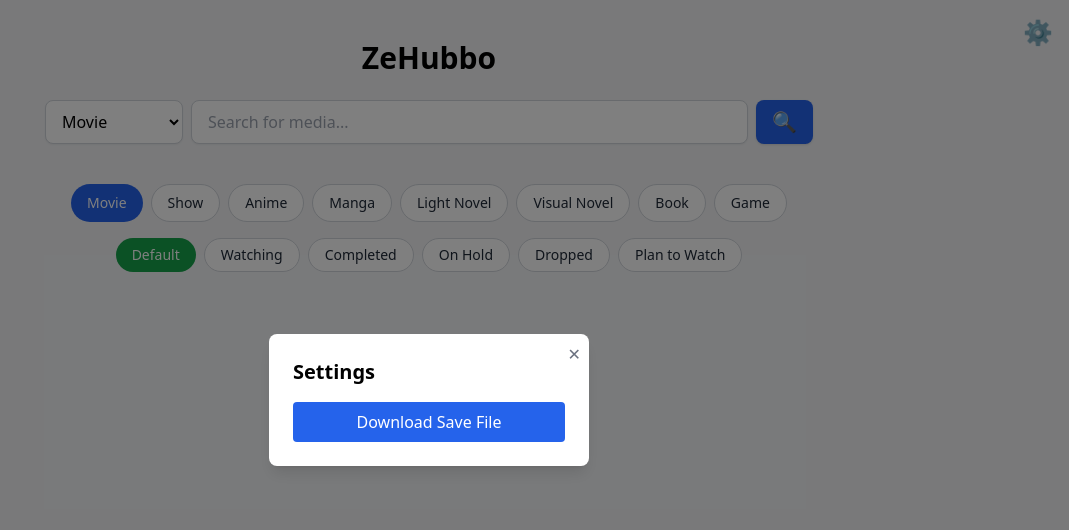
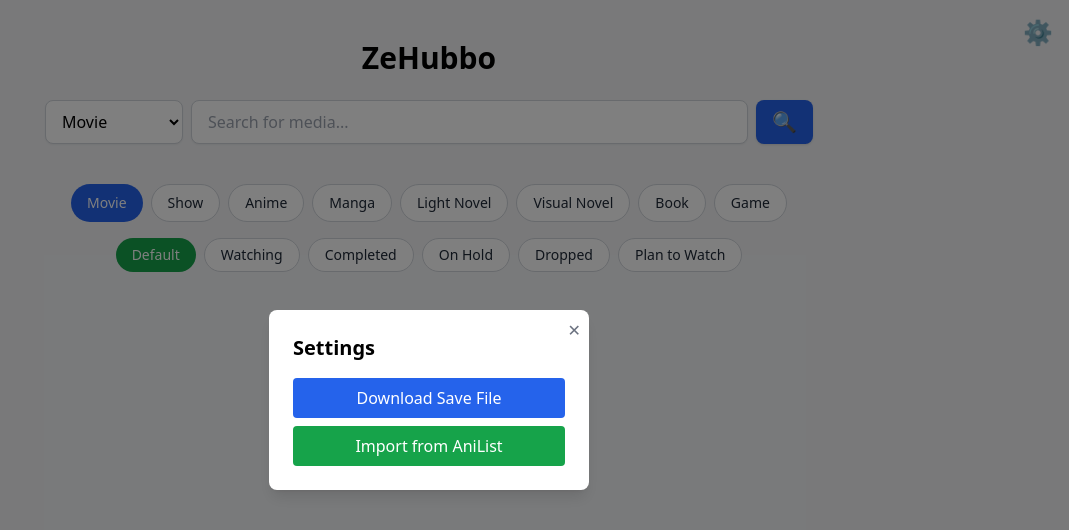
Before and after one commit to WoozyWoozy1/ZeHubbo, a React (Vite) app in the folder frontend/: page / in a window 1280 px wide. Both pictures are taken after a click on the button "⚙️". Shown: the top 530 px of the page, without its empty margins (211-1280 px from the left). Built offline with nearby package versions, Linux system fonts and the light colour scheme.

Commit message:
Added import from anilist button

```diff
--- a/frontend/src/components/settings/settingsModal.tsx
+++ b/frontend/src/components/settings/settingsModal.tsx
@@ -19,9 +19,15 @@ export default function SettingsModal({ isOpen, onClose, onDownload }: SettingsM
         <h2 className="text-xl font-bold mb-4">Settings</h2>
         <button
           onClick={onDownload}
-          className="w-full bg-blue-600 text-white py-2 rounded hover:bg-blue-700"
+          className="w-full bg-blue-600 text-white py-2 rounded hover:bg-blue-700 mb-2"
         >
           Download Save File
+        </button>
+        <button
+          onClick={() => alert("Import from AniList coming soon...")}
+          className="w-full bg-green-600 text-white py-2 rounded hover:bg-green-700"
+        >
+          Import from AniList
         </button>
       </div>
     </div>
```
Also changed, not shown: 1 other file (tests, documents, lock files or other folders).
